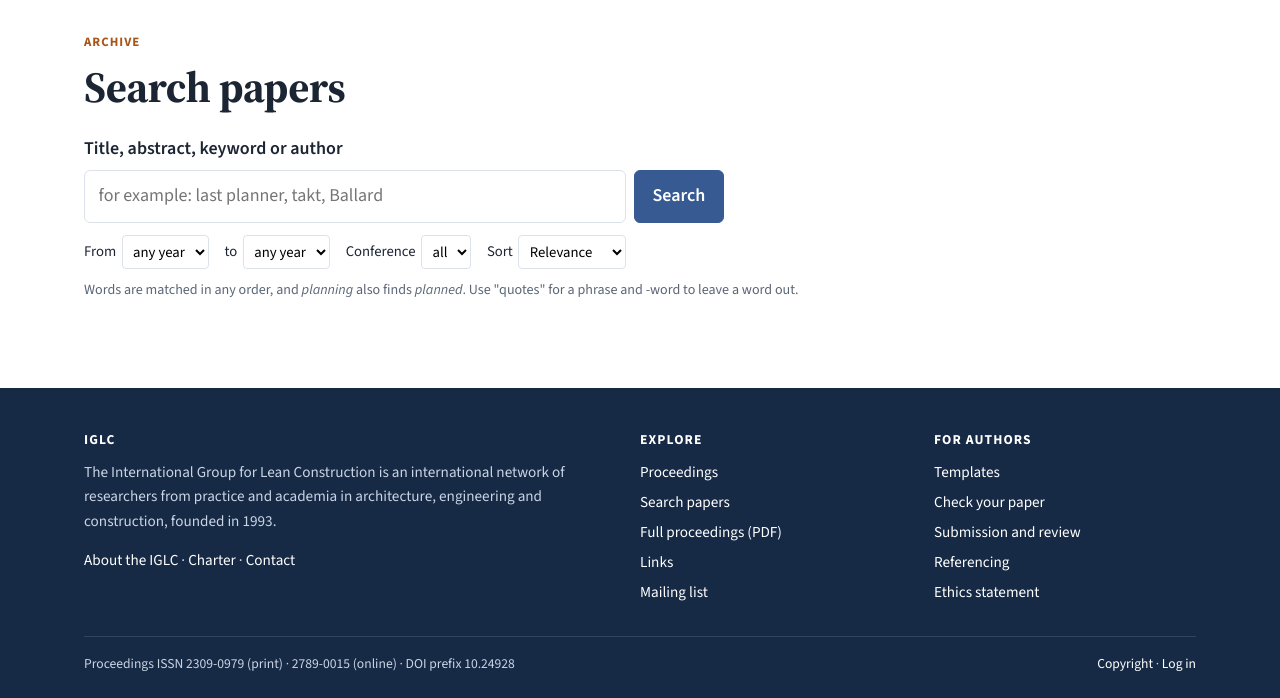
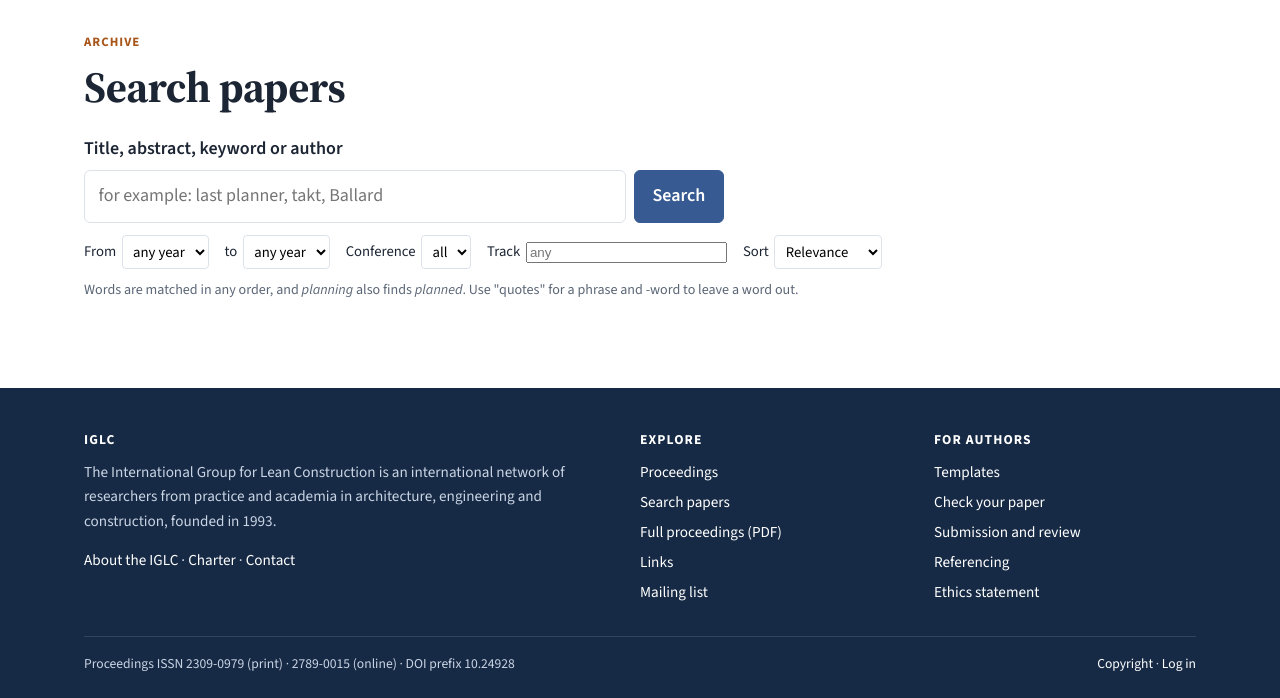
Before and after one commit to FrodeDrevland/new-iglc-net, a Django app: page /papers/search/ in a window 1280 px wide. Shown: the part 82-780 px from the top of the page. Run offline with Django 5.2, Linux system fonts and the light colour scheme; data that the repository does not hold is empty; parts of the project's set-up code (start-up, migrations or seed data) failed here and were passed over.

Commit message:
Tracks on the site: an index of tracks on conference pages, and a track filter in search
- Conference pages: the tracks as links at the top (with paper counts), tracks in their order
  in the proceedings, papers without a track under "Other papers".
- Search: a Track field (suggesting the most used track names); every word must be in the
  track's name, so spelling variants across years match. Results show the track. Exports follow.

Co-Authored-By: Claude Opus 5.5 <noreply@anthropic.com>
Claude-Session: https://claude.ai/code/session_01XkJSX4vrRHW9CYEUGMRzwt

```diff
--- a/apps/archive/search.py
+++ b/apps/archive/search.py
@@ -24,8 +24,14 @@ def terms(query: str) -> list[str]:
     return [t for t in re.findall(r"[\w][\w'-]*", query) if len(t) > 1][:12]
 
 
-def filtered(year_from=None, year_to=None, conference=None):
+def filtered(year_from=None, year_to=None, conference=None, track=""):
     papers = Paper.objects.filter(conference__is_published=True)
+    if track:
+        # Track names vary between conferences ("People, Culture and Change", "People, Culture, & Change"):
+        # every word must be in the track's name.
+        for word in re.findall(r"\w{2,}", track.lower()):
+            if word not in ("and", "the", "of", "with"):
+                papers = papers.filter(track__title__icontains=word)
     if year_from:
         papers = papers.filter(conference__start_date__year__gte=year_from)
     if year_to:
@@ -67,8 +73,8 @@ def _contains(papers, words):
     return papers.annotate(rank=score)
 
 
-def search_papers(query="", year_from=None, year_to=None, conference=None, sort="relevance"):
-    papers = filtered(year_from, year_to, conference)
+def search_papers(query="", year_from=None, year_to=None, conference=None, sort="relevance", track=""):
+    papers = filtered(year_from, year_to, conference, track)
     words = terms(query)
     if words:
         found = None
@@ -77,7 +83,7 @@ def search_papers(query="", year_from=None, year_to=None, conference=None, sort=
             if not found.exists():
                 found = None
         papers = found if found is not None else _contains(papers, words)
-    elif not (year_from or year_to or conference):
+    elif not (year_from or year_to or conference or track):
         return Paper.objects.none()
 
     order = SORTS.get(sort)
@@ -97,3 +103,16 @@ def matching_authors(query: str, limit=8):
 
     return people.annotate(paper_count=Count("authorships__paper", distinct=True)).order_by(
         "-paper_count", "last_name")[:limit]
+
+
+def common_tracks(limit=30) -> list[str]:
+    """The track names used most (by number of papers), for the search form's suggestions."""
+    from django.db.models import Count
+
+    from .models import ConferenceTrack
+
+    counts = {}
+    for title, n in (ConferenceTrack.objects.filter(conference__is_published=True)
+                     .annotate(n=Count("papers")).values_list("title", "n")):
+        counts[title] = counts.get(title, 0) + n
+    return [t for t, _ in sorted(counts.items(), key=lambda kv: -kv[1])[:limit]]
--- a/apps/archive/views.py
+++ b/apps/archive/views.py
@@ -10,7 +10,7 @@ from django.views.decorators.csrf import csrf_exempt
 from . import citations, exports
 from .models import Author, AuthorPerson, Conference, LinkCategory, Paper
 from .management.commands.group_authors import fold
-from .search import SORTS, matching_authors, search_papers
+from .search import common_tracks, SORTS, matching_authors, search_papers
 
 
 def _papers():
@@ -49,10 +49,20 @@ def conference_detail(request, pk):
         for p in papers:
             if p.track_id and p.first_page:
                 start[p.track_id] = min(start.get(p.track_id, p.first_page), p.first_page)
-        papers.sort(key=lambda p: (p.track_id is None, start.get(p.track_id, 10 ** 6), p.first_page or 10 ** 6, p.pk))
+        order = {t.pk: t.order for t in conference.tracks.all()}
+        papers.sort(key=lambda p: (p.track_id is None, order.get(p.track_id) or 10 ** 6, start.get(p.track_id, 10 ** 6),
+                                   p.first_page or 10 ** 6, p.title))
+    tracks = []
+    for p in papers:
+        if p.track and (not tracks or tracks[-1][0] != p.track):
+            tracks.append([p.track, 0])
+        if p.track:
+            tracks[-1][1] += 1
     return render(request, "archive/conference_detail.html", {
         "conference": conference,
         "papers": papers,
+        "tracks": tracks,
+        "untracked": sum(1 for p in papers if not p.track_id) if tracks else 0,
         "show_paper_numbers": _show_paper_numbers(conference),
     })
 
@@ -117,6 +127,7 @@ def _search_params(request):
         "year_from": _int(data.get("from")),
         "year_to": _int(data.get("to")),
         "conference": _int(data.get("conference")),
+        "track": (data.get("track") or "").strip()[:100],
         "sort": sort if sort in SORTS else "relevance",
     }
 
@@ -124,7 +135,8 @@ def _search_params(request):
 @csrf_exempt  # read-only; the old site's search form posted here
 def search(request):
     params = _search_params(request)
-    searched = bool(params["query"] or params["year_from"] or params["year_to"] or params["conference"])
+    searched = bool(params["query"] or params["year_from"] or params["year_to"] or params["conference"]
+                    or params["track"])
     page = None
     if searched:
         ids = list(search_papers(**params).values_list("pk", flat=True))
@@ -146,6 +158,7 @@ def search(request):
         "conferences": Conference.objects.filter(is_published=True).order_by("-number"),
         "years": range(years["last"] or date.today().year, (years["first"] or 1993) - 1, -1),
         "sorts": [("relevance", "Relevance"), ("newest", "Newest first"), ("oldest", "Oldest first")],
+        "common_tracks": common_tracks(),
     })
 
 
--- a/static/css/site.css
+++ b/static/css/site.css
@@ -322,3 +322,9 @@ table.members th:nth-child(4) { width: 7.5rem; }
 .metadata-check input[type=text], .metadata-check textarea { width: 100%; box-sizing: border-box; font: inherit; padding: .4rem; }
 .metadata-check .row { display: grid; grid-template-columns: 1fr 1fr; gap: 1rem; }
 @media (max-width: 40rem) { .metadata-check .row { grid-template-columns: 1fr; } }
+
+/* Tracks on a conference page */
+.track-index ul { list-style: none; padding: 0; margin: 0 0 1.5rem; display: flex; flex-wrap: wrap; gap: .35rem .5rem; }
+.track-index li a { display: inline-block; padding: .2rem .65rem; border: 1px solid var(--line); border-radius: 999px; text-decoration: none; font-size: .9rem; }
+.track-index li a:hover { background: var(--blue-tint); }
+.track-group { scroll-margin-top: 1rem; }
--- a/templates/archive/search.html
+++ b/templates/archive/search.html
@@ -15,6 +15,8 @@
       <label>From <select name="from"><option value="">any year</option>{% for y in years %}<option{% if y == year_from %} selected{% endif %}>{{ y }}</option>{% endfor %}</select></label>
       <label>to <select name="to"><option value="">any year</option>{% for y in years %}<option{% if y == year_to %} selected{% endif %}>{{ y }}</option>{% endfor %}</select></label>
       <label>Conference <select name="conference"><option value="">all</option>{% for c in conferences %}<option value="{{ c.number }}"{% if c.number == conference %} selected{% endif %}>IGLC {{ c.number }}{% if c.year %} ({{ c.year }}){% endif %}</option>{% endfor %}</select></label>
+      <label>Track <input name="track" type="search" list="tracks" value="{{ track }}" placeholder="any" size="22"></label>
+      <datalist id="tracks">{% for t in common_tracks %}<option value="{{ t }}">{% endfor %}</datalist>
       <label>Sort <select name="sort">{% for key, label in sorts %}<option value="{{ key }}"{% if key == sort %} selected{% endif %}>{{ label }}</option>{% endfor %}</select></label>
     </div>
   </form>
@@ -37,7 +39,7 @@
       <span class="pp">{{ paper.year }}</span>
       <div>
         <a class="title" href="{{ paper.get_absolute_url }}">{{ paper.title|highlight:query }}</a>
-        <div class="meta">{{ paper.full_author_string|highlight:query }} &middot; IGLC {{ paper.conference.number }}{% if paper.full_text_url %} &middot; <a href="{% url 'archive:paper_pdf' paper.pk %}" title="Download the paper">PDF</a>{% endif %}{% if paper.presentation_url %} &middot; <a href="{% url 'archive:paper_presentation' paper.pk %}" title="Download the presentation">Slides</a>{% endif %}</div>
+        <div class="meta">{{ paper.full_author_string|highlight:query }} &middot; IGLC {{ paper.conference.number }}{% if paper.track %} &middot; {{ paper.track.title }}{% endif %}{% if paper.full_text_url %} &middot; <a href="{% url 'archive:paper_pdf' paper.pk %}" title="Download the paper">PDF</a>{% endif %}{% if paper.presentation_url %} &middot; <a href="{% url 'archive:paper_presentation' paper.pk %}" title="Download the presentation">Slides</a>{% endif %}</div>
         {% if query and paper.abstract %}<p class="snippet">{{ paper.abstract|snippet:query }}</p>{% endif %}
       </div>
     </li>
```
Also changed, not shown: apps/archive/tests.py (+18 -0 lines), templates/archive/conference_detail.html (+9 -2 lines).
